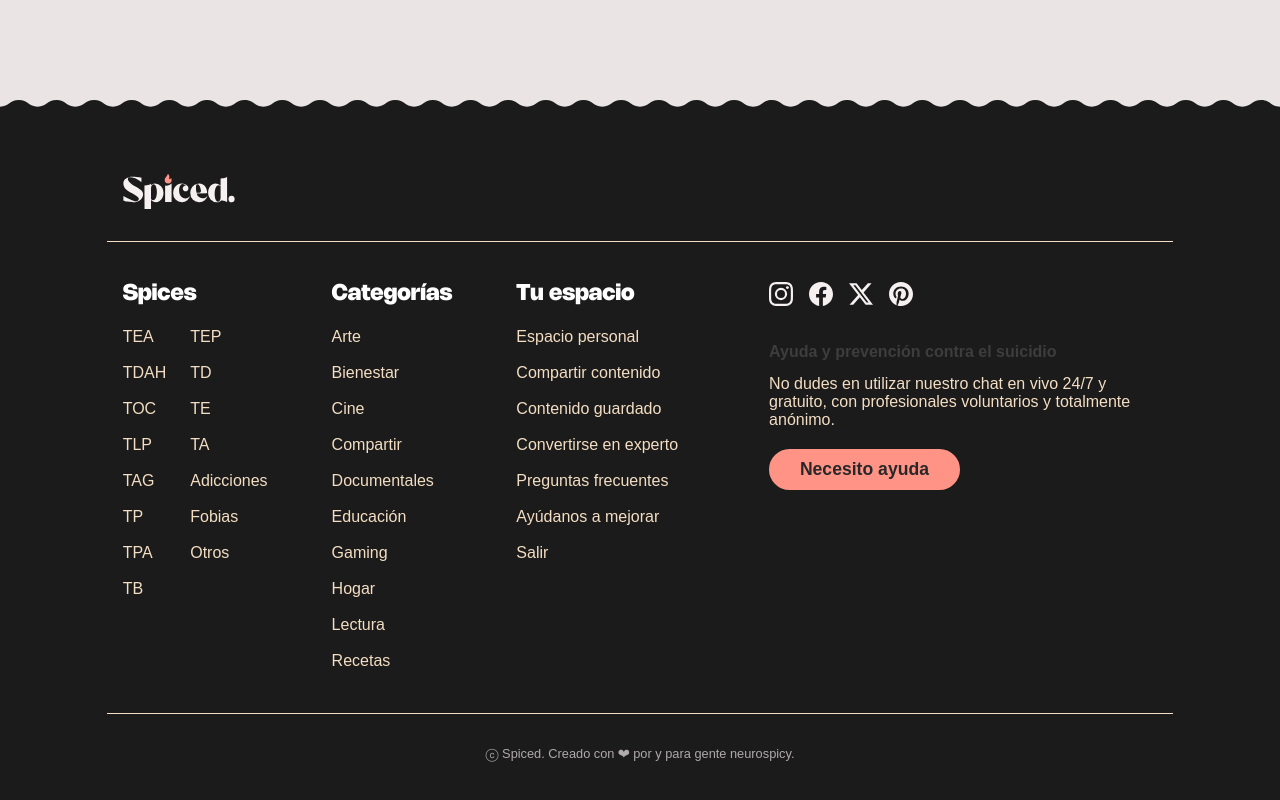
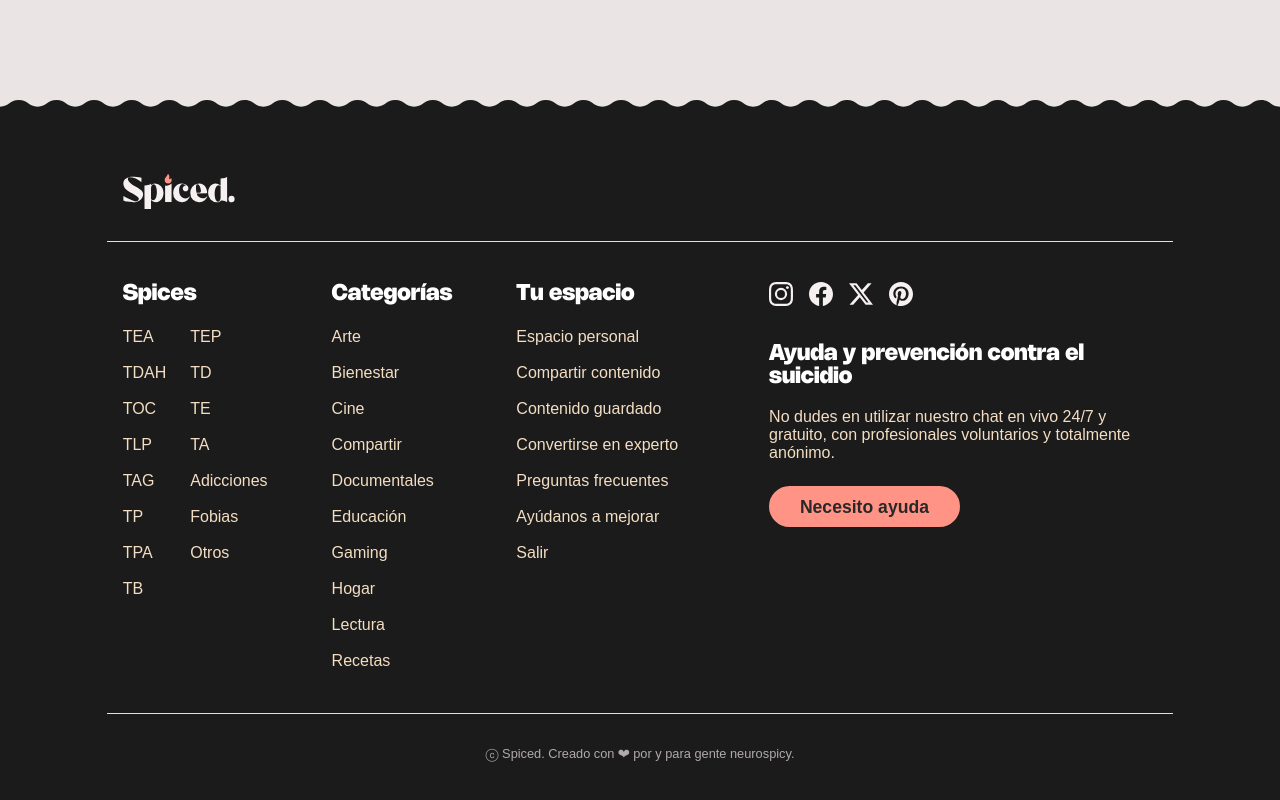
Before and after one commit to evagandiabelda/spiced, a Next.js app: page / in a window 1280 px wide. Shown: the part 2736-3536 px from the top of the page. Built offline with nearby package versions, Linux system fonts and the light colour scheme; no server answers.

Commit message:
S'arregla l'enllaç trencat per a "Volver al Feed". Correccions mínimes al Footer.

```diff
--- a/components/layout/DetalleShare.tsx
+++ b/components/layout/DetalleShare.tsx
@@ -167,7 +167,7 @@ export default function DetalleShare({ titulo, texto, img_principal, img_secunda
                     <div className="inline-block px-2 py-8">
                         <Boton
                             texto="Volver al Feed"
-                            enlace="/feed"
+                            enlace="/explorar"
                             tamano="pequeno"
                             jerarquia="secundario"
                             icon="/iconos/iconos-otros/icono-arrow-left.svg"
--- a/components/layout/Footer.tsx
+++ b/components/layout/Footer.tsx
@@ -66,9 +66,9 @@ const Footer = () => {
                                 />
                             </a>
                         </div>
-                        <div className='flex flex-col gap-5'>
-                            <div className="flex flex-col gap-3">
-                                <h4>Ayuda y prevención contra el suicidio</h4>
+                        <div className='flex flex-col gap-6'>
+                            <div className="flex flex-col gap-5">
+                                <h3 className='text-white'>Ayuda y prevención contra el suicidio</h3>
                                 <p className='text-[var(--brand2)]'>No dudes en utilizar nuestro chat en vivo 24/7 y gratuito, con profesionales voluntarios y totalmente anónimo.</p>
                             </div>
                             <div>
```
